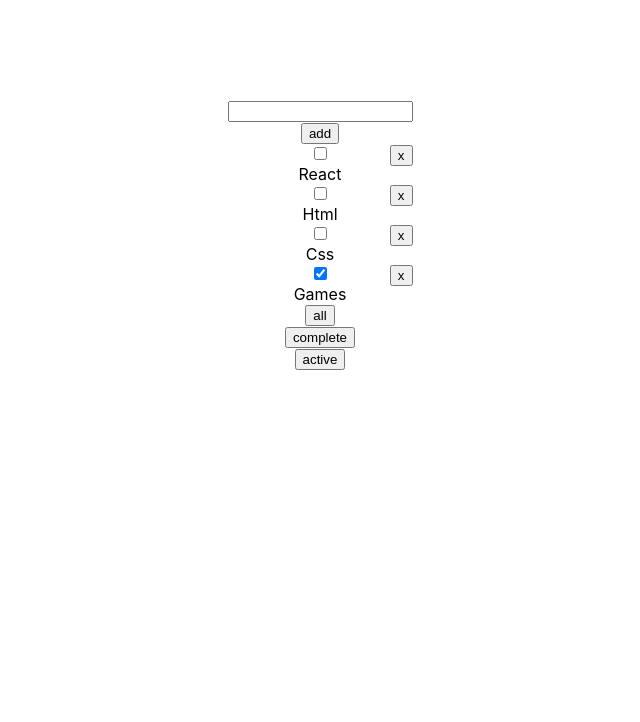
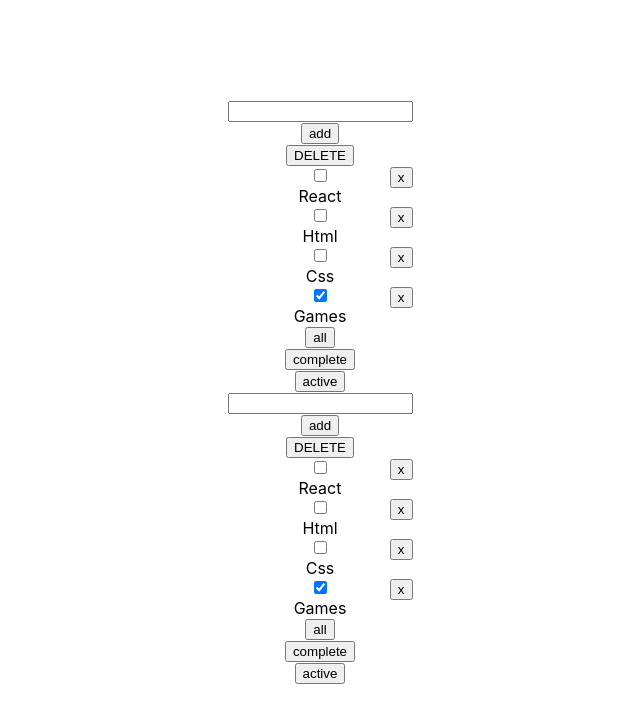
Before and after one commit to whoknow117/TypeScriptTodoList, a React (Create React App) app: page / in a window 1280 px wide. Shown: the top 722 px of the page, without its empty margins (320-960 px from the left). Built offline with nearby package versions, Linux system fonts and the light colour scheme.

Commit message:
completeTodo5Bll

```diff
--- a/src/App.tsx
+++ b/src/App.tsx
@@ -12,78 +12,136 @@ export type DefaultTasksType = {
 }
 export type AffairsPriorityType = "all" | "complete" | "active"
 
-const defaultTasks: Array<DefaultTasksType> = [
-    {id: v1(), name: "React", isDone: false},
-    {id: v1(), name: "Html", isDone: false},
-    {id: v1(), name: "Css", isDone: false},
-    {id: v1(), name: "Games", isDone: true},
-]
+// const defaultTasks: Array<DefaultTasksType> = [
+//     {id: v1(), name: "React", isDone: false},
+//     {id: v1(), name: "Html", isDone: false},
+//     {id: v1(), name: "Css", isDone: false},
+//     {id: v1(), name: "Games", isDone: true},
+// ]
 
 
+export type TodoListType = {
+    id: string
+    title: string
+    filter: AffairsPriorityType
 
+}
+
+export type TaskStateType = {
+    [key: string]: Array<DefaultTasksType>
+}
 
 
 function App() {
 
-    const [tasks, setTasks] = useState<Array<DefaultTasksType>>(defaultTasks);
-    const [filter, setFilter] = useState<AffairsPriorityType>("all");
+
+    // const [filter, setFilter] = useState<AffairsPriorityType>("all");
+
     const [error, setError] = useState<string>("");
 
     const todoListID1= v1();
     const todoListID2 = v1();
 
 
-    const [todoLists, setTodolists] = useState([
-        {id: todoListID1, name: 'What to learn', filter: "all"},
-        {id: todoListID2, name: 'What to eat', filter: "all"},
+    const [todoLists, setTodolists] = useState<Array<TodoListType>>([
+        {id: todoListID1, title: 'What to learn', filter: "all"},
+        {id: todoListID2, title: 'What to eat', filter: "all"},
     ])
 
+    const [tasks, setTasks] = useState<TaskStateType>({
+        [todoListID1]: [
+            {id: v1(), name: "React", isDone: false},
+            {id: v1(), name: "Html", isDone: false},
+            {id: v1(), name: "Css", isDone: false},
+            {id: v1(), name: "Games", isDone: true},
+        ],
+        [todoListID2]: [
+            {id: v1(), name: "React", isDone: false},
+            {id: v1(), name: "Html", isDone: false},
+            {id: v1(), name: "Css", isDone: false},
+            {id: v1(), name: "Games", isDone: true},
+        ]
+    })
 
-    const filterTasks = (filter: AffairsPriorityType): Array<DefaultTasksType> => {
-        if (filter === "all") return tasks;
-        if (filter === "complete") return tasks.filter( t => t.isDone === true);
-        if (filter === "active") return tasks.filter( t => t.isDone === false);
-        return tasks;
+
+    // const filterTasks = (filter: AffairsPriorityType): Array<DefaultTasksType> => {
+    //     if (filter === "all") return tasks;
+    //     if (filter === "complete") return tasks.filter( t => t.isDone === true);
+    //     if (filter === "active") return tasks.filter( t => t.isDone === false);
+    //     return tasks;
+    // }
+    // const filteredTasks = filterTasks(filter);
+
+    const changeTaskStatus = (taskID: string, isDone: boolean, todoListID: string) => {
+        const todoListTasks = tasks[todoListID]
+        const task:DefaultTasksType | undefined = todoListTasks.find(task => task.id === taskID)
+        if(task){
+            task.isDone = isDone
+            setTasks({...tasks})
         }
-    const filteredTasks = filterTasks(filter);
-
-    const changeTaskStatus = (taskID: string, isDone: boolean) => {
-
-        setTasks(tasks.map( t => {
-            if(t.id === taskID) {
-                return {...t, isDone: isDone}
-            }
-            return t;
-        }))
 
     }
 
-
-    const deleteCallBack = (taskID: string) => {
-        setTasks(tasks.filter( t => t.id !== taskID))
+    const changeFilter = (newFilterValue: AffairsPriorityType, todoListID: string) => {
+        const todoList = todoLists.find(tl => tl.id !== todoListID)
+        if(todoList) {
+            todoList.filter = newFilterValue
+            setTodolists([...todoLists])
+        }
     }
 
-    const addTask = (title: string) => {
+    const deleteCallBack = (taskID: string,todoListID: string) => {
+        const todoListTasks = tasks[todoListID]
+        tasks[todoListID] = todoListTasks.filter(task => task.id !== taskID)
+        setTasks({...tasks})
+    }
 
-        const task: DefaultTasksType = {
+    const addTask = (title: string,  todoListID: string) => {
+
+        const newTask: DefaultTasksType = {
             id: v1(),
             name: title,
             isDone: false
         }
-        setTasks([task, ...tasks])
+        const todoList = tasks[todoListID]
+        tasks[todoListID] = [newTask, ...todoList]
+        setTasks({...tasks})
     }
+
+    function removeTodoList(todoListID: string) {
+        setTodolists(todoLists.filter( tl => tl.id !== todoListID))
+    }
+
 
     return (
         <div className="App">
+            {todoLists.map( tl => {
+                let taskForTodoList = tasks[tl.id]
+                if (tl.filter === "active") {
+                    taskForTodoList = tasks[tl.id].filter(task=>task.isDone === false)
+                }
+                if (tl.filter === "complete") {
+                    taskForTodoList = tasks[tl.id].filter(task=>task.isDone === true )
+                }
+                return (
                     <TodoList
-                data={filteredTasks}
-                setFilter={setFilter}
+                        key={tl.id}
+                        id={tl.id}
+                        removeTodoList={removeTodoList}
+                        tasks={taskForTodoList}
+                        title={tl.title}
+                        filter={tl.filter}
+                        changeFilter={changeFilter}
                         deleteCallBack={deleteCallBack}
                         addTask={addTask}
                         error={error}
                         setError={setError}
                         changeTaskStatus={changeTaskStatus}
                     />
+                )
+
+            })}
+
         </div>
     );
 }
--- a/src/components/TodoList/Affairs/Affairs.module.scss
+++ b/src/components/TodoList/Affairs/Affairs.module.scss
@@ -7,5 +7,8 @@
     right: 0;
     top: 0;
   }
+  .name {
+
+  }
 
 }
--- a/src/components/TodoList/Affairs/Affairs.tsx
+++ b/src/components/TodoList/Affairs/Affairs.tsx
@@ -4,22 +4,27 @@ import {DefaultTasksType} from "../../../App";
 import SupperCheckbox from "../../common/SuperCheckbox/SupperCheckbox";
 
 
-
 export type PropsType = {
     task: DefaultTasksType
-    deleteCallBack: (taskID: string) => void
-    changeTaskStatus : (taskID: string, isDone: boolean) => void
+    deleteCallBack: (taskID: string, todoListID: string) => void
+    changeTaskStatus: (taskID: string, isDone: boolean, todoListID: string) => void
+    todoListID: string
+
 }
 
-const Affairs:React.FC<PropsType> = ({changeTaskStatus, deleteCallBack, task, ...restProps}) => {
+const Affairs: React.FC<PropsType> = ({todoListID, changeTaskStatus, deleteCallBack, task, ...restProps}) => {
 
-    const deleteTask = () => {deleteCallBack(task.id)}
-    const changeStatus = (e: ChangeEvent<HTMLInputElement>) => {changeTaskStatus(task.id, e.currentTarget.checked)}
-
+    const deleteTask = () => {
+        deleteCallBack(task.id, todoListID)
+    }
+    const changeStatus = (e: ChangeEvent<HTMLInputElement>) => {
+        changeTaskStatus(task.id, e.currentTarget.checked, todoListID)
+    }
+    debugger
     return <div className={classes.todoWrapper}>
         {/*<input checked={task.isDone} type="checkbox" onChange={changeStatus} />*/}
         <SupperCheckbox checked={task.isDone} onChange={changeStatus}/>
-        {task.name}
+        <div className={classes.name}>{task.name}</div>
         <div className={classes.btn}>
             <button onClick={deleteTask}>x</button>
         </div>
--- a/src/components/TodoList/TodoAffairs.tsx
+++ b/src/components/TodoList/TodoAffairs.tsx
@@ -7,26 +7,31 @@ import {AffairsPriorityType, DefaultTasksType} from "../../App";
 
 
 export type TodoListType = {
-    data: Array<DefaultTasksType>
-    setFilter: (filter: AffairsPriorityType) => void
-    deleteCallBack: (taskID: string) => void
-    addTask: (title: string) => void
+    tasks: Array<DefaultTasksType>
+    changeFilter:(newFilterValue: AffairsPriorityType, todoLisID: string) => void
+    deleteCallBack: (taskID: string, todoListID: string) => void
+    addTask: (title: string, todoListID: string) => void
     setError: ( error: string) => void
     error: string
-    changeTaskStatus : (taskID: string, isDone: boolean) => void
+    id: string
+    title: string
+    filter: AffairsPriorityType
+    changeTaskStatus : (taskID: string, isDone: boolean, todoListID: string) => void
+    removeTodoList: (todoListID: string) => void
 }
 
-const TodoList: React.FC<TodoListType> = ({changeTaskStatus, error,setError ,addTask, deleteCallBack, setFilter, data}) => {
+const TodoList: React.FC<TodoListType> = ({removeTodoList, tasks,title, filter, id,changeFilter, changeTaskStatus, error,setError ,addTask, deleteCallBack,}) => {
 
     return <div className={classes.todoWrapper}>
-        <TodoInput setError={setError} error={error} addTask={addTask}/>
-        {data.map(t => <Affairs
+        <TodoInput removeTodoList={removeTodoList} todoID={id} setError={setError} error={error} addTask={addTask}/>
+        {tasks.map(t => <Affairs
             key={t.id}
             changeTaskStatus={changeTaskStatus}
             task={t}
+            todoListID={id}
             deleteCallBack={deleteCallBack}
         />)}
-        <TodoButtons setFilter={setFilter}/>
+        <TodoButtons todoID={id} changeFilter={changeFilter}/>
         { error && <span>error</span>}
 
     </div>
--- a/src/components/TodoList/TodoButtons/TodoButtons.tsx
+++ b/src/components/TodoList/TodoButtons/TodoButtons.tsx
@@ -6,16 +6,17 @@ import SupperButton from "../../common/SuperButton/SupperButton";
 
 
 export type TodoButtonsType = {
-    setFilter:(filter: AffairsPriorityType) => void
+    changeFilter: (newFilterValue: AffairsPriorityType, todoListID: string) => void
+    todoID: string
 }
 
-const TodoButtons:React.FC<TodoButtonsType> = ({setFilter}) => {
+const TodoButtons:React.FC<TodoButtonsType> = ({todoID, changeFilter}) => {
 
 
 
-    const setAll = () => {setFilter("all")}
-    const setComplete = () => {setFilter("complete")}
-    const setActive = () => {setFilter("active")}
+    const setAll = () => {changeFilter("all", todoID)}
+    const setComplete = () => {changeFilter("complete", todoID)}
+    const setActive = () => {changeFilter("active", todoID)}
 
     return <div className={classes.todoWrapper}>
 
--- a/src/components/TodoList/TodoInput/TodoInput.tsx
+++ b/src/components/TodoList/TodoInput/TodoInput.tsx
@@ -8,20 +8,21 @@ import SupperButton from "../../common/SuperButton/SupperButton";
 
 
 export type TodoInputType = {
-    addTask: (title: string) => void
+    addTask: (title: string, todoListID: string) => void
     setError: (error: string) => void
     error: string
-
+    todoID: string
+    removeTodoList:(todoListID: string) => void
 }
 
-const TodoInput:React.FC<TodoInputType> = ({error,setError ,addTask}) => {
+const TodoInput:React.FC<TodoInputType> = ({removeTodoList, todoID, error,setError ,addTask}) => {
 
     const [title, setTitle] = useState<string>("")
 
     const addAffair = () => {
 
         if (title.trim() !== ""){
-            addTask(title.trim())
+            addTask(title.trim(), todoID )
             setTitle("")
         }
 
@@ -29,7 +30,7 @@ const TodoInput:React.FC<TodoInputType> = ({error,setError ,addTask}) => {
 
     }
 
-
+    const removeTodoCallback = () => {removeTodoList(todoID)}
 
     const changeTitle = (e: ChangeEvent<HTMLInputElement>) => {
         setError("")
@@ -42,6 +43,7 @@ const TodoInput:React.FC<TodoInputType> = ({error,setError ,addTask}) => {
         <SupperInput value={title}  onChange={changeTitle} onChangeText={setTitle}/>
         {/*<button onClick={addAffair}>add</button>*/}
         <SupperButton onClick={addAffair}>add</SupperButton>
+        <SupperButton onClick={removeTodoCallback}>DELETE</SupperButton>
 
 
     </div>
```
Lines whose indentation alone changed are shown as unchanged.
